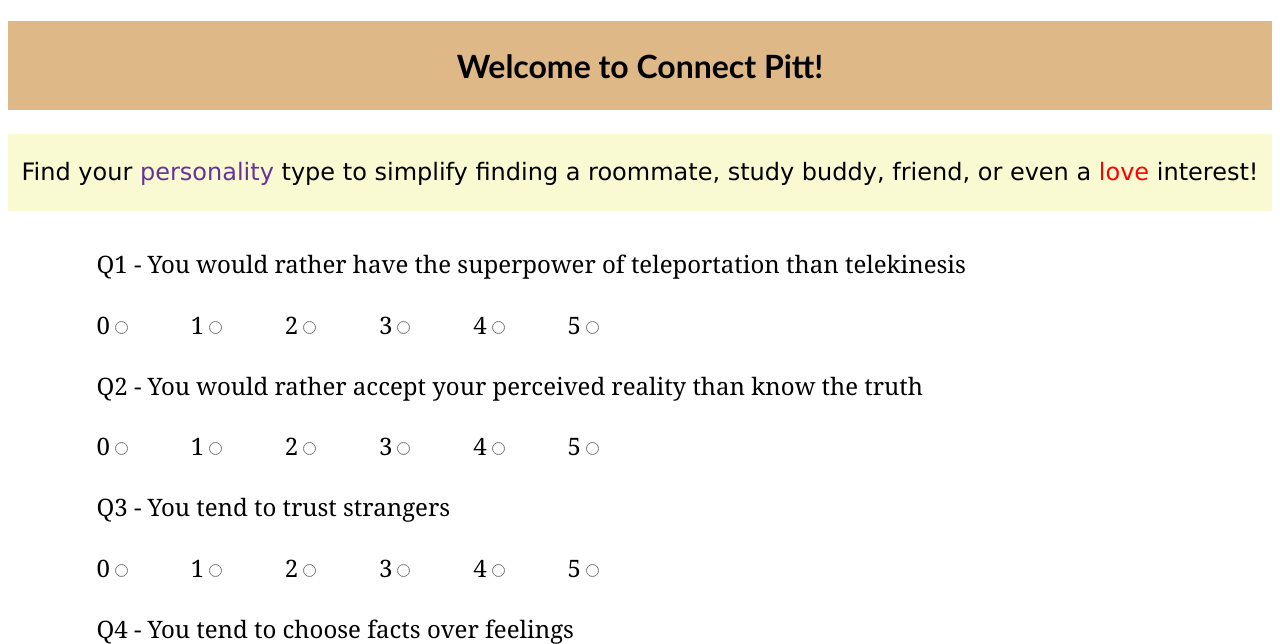
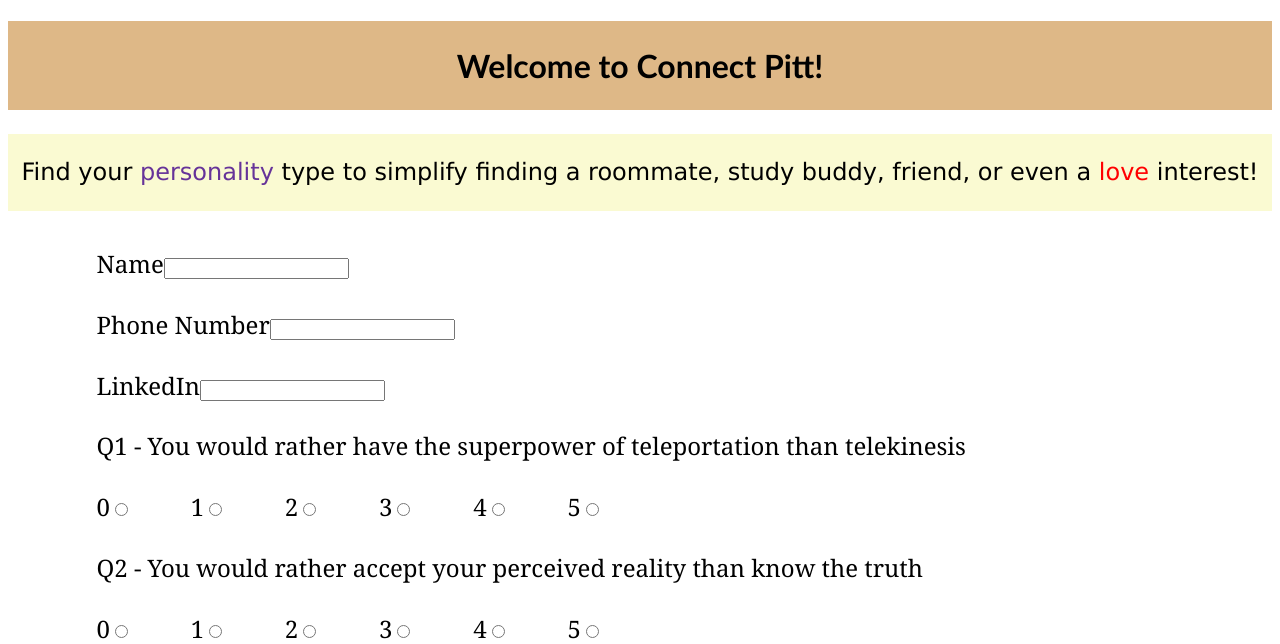
Before and after one commit to HackerAxe/ConnectPitt, a Flask app: page / in a window 1280 px wide. Shown: the top 644 px of the page. Run offline with Flask 3, Linux system fonts and the light colour scheme.

Commit message:
added info to index

```diff
--- a/templates/index.html
+++ b/templates/index.html
@@ -13,6 +13,10 @@
         study buddy, friend, or even a <span style="color: red; font-family: Verdana, Geneva, Tahoma, sans-serif">love</span> interest!
     </p>
     <form action="{{results_ref}}" method="post">
+        <label for="name">Name</label><input type="text" name="name"><br>
+        <label for="phoneNumber">Phone Number</label><input type="text" name="phoneNumber"><br>
+        <label for="linkedIn">LinkedIn</label><input type="text" name="linkedIn"><br>
+
         <label for="q1"> Q1 - You would rather have the superpower of teleportation than telekinesis </label><br>
         <label>0</label><input type="radio" name="q1">
         <label>1</label><input type="radio" name="q1">
@@ -77,9 +81,7 @@
         <label>4</label><input type="radio" name="q8">
         <label>5</label><input type="radio" name="q8">
 
-        <p>
-            <button type="submit">Submit</button>
-        </p>
+        <p><button type="submit">Submit</button>   </p>
 
     </form>
 </body>
```
